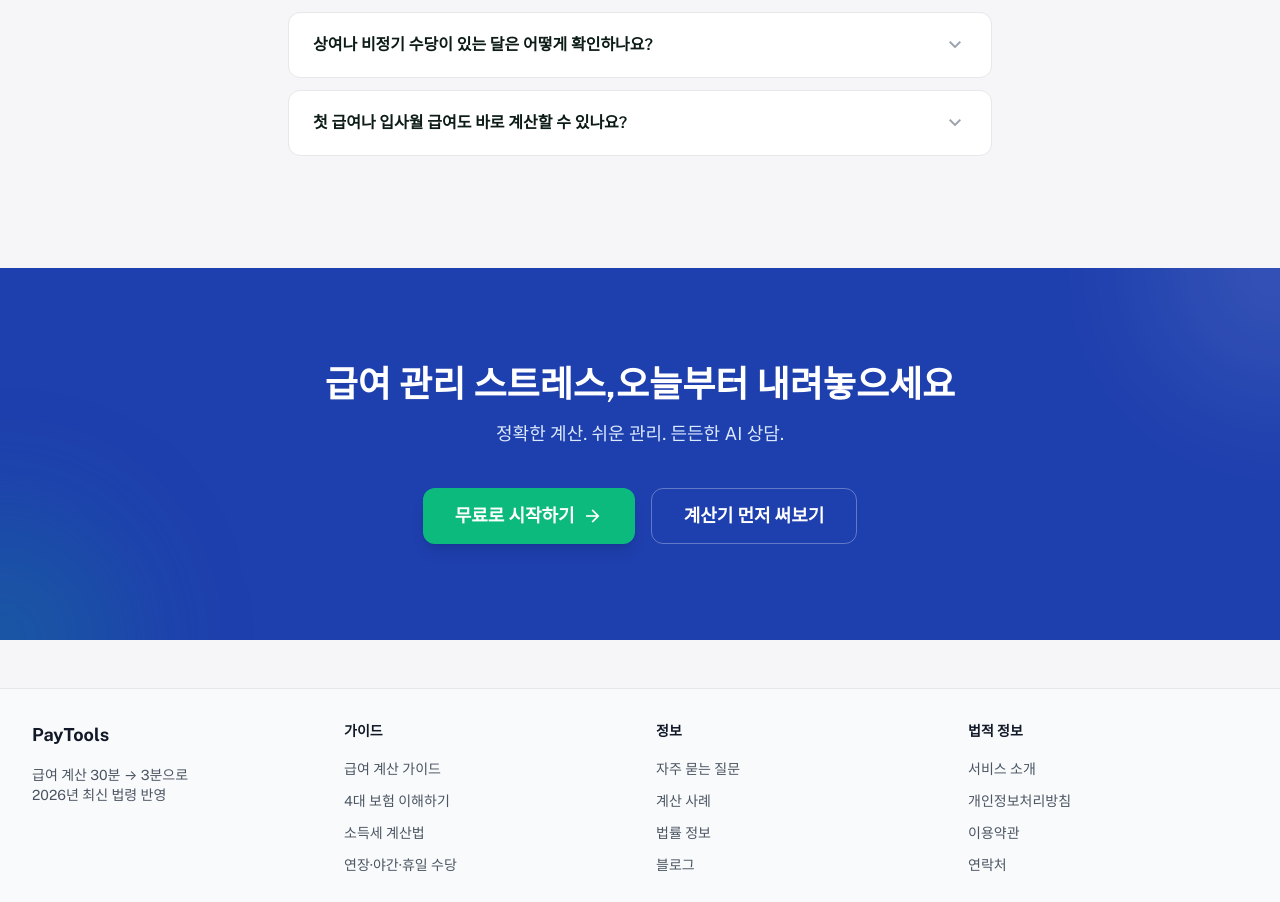
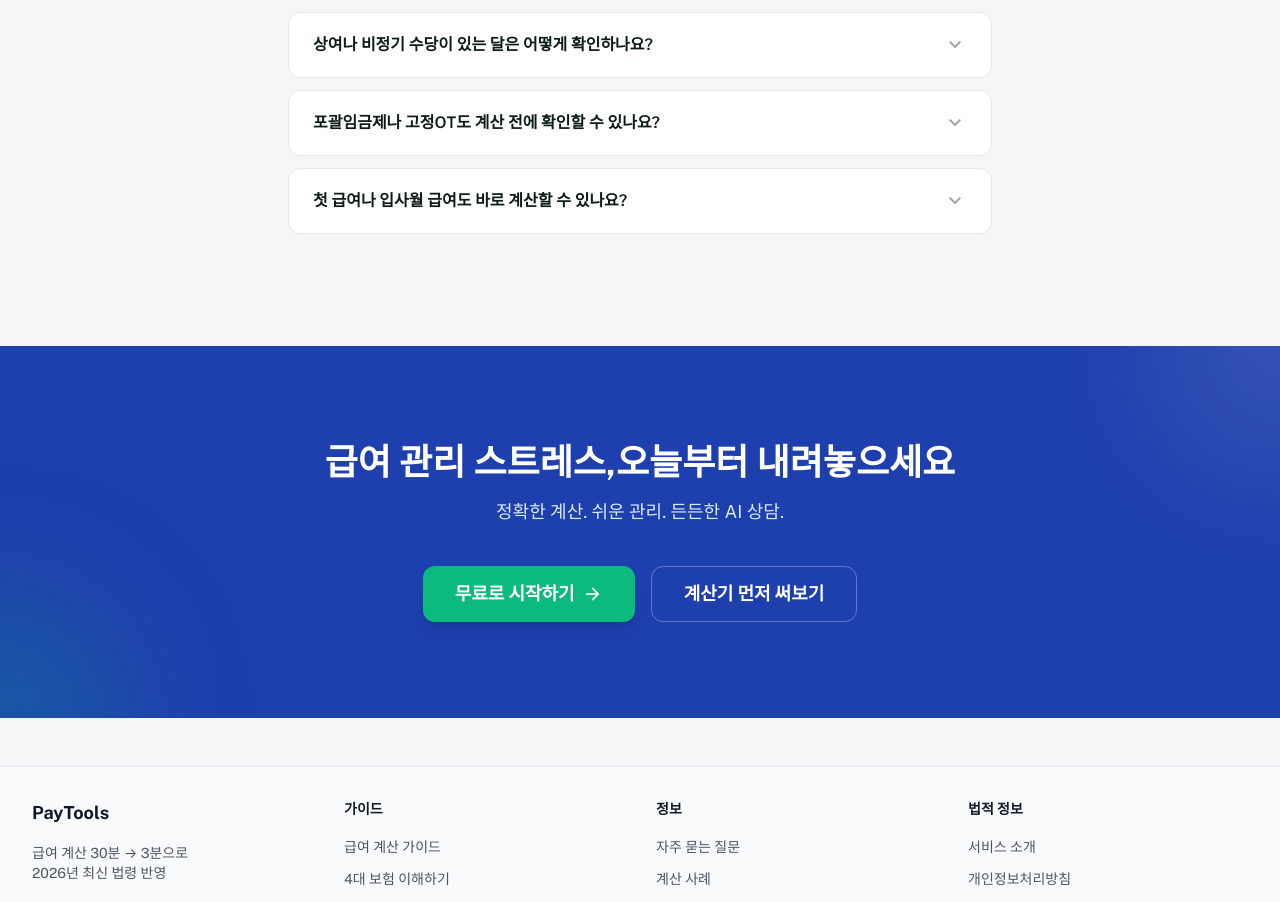
Before and after one commit to freenu0618/calcul, a React (Vite) app in the folder frontend/: page / in a window 1280 px wide. Shown: the part 9884-10786 px from the top of the page. Built offline with nearby package versions, Linux system fonts and the light colour scheme; no server answers.

Commit message:
improve: surface inclusive wage FAQ signals

```diff
--- a/frontend/src/pages/Guide/GuideFAQ.tsx
+++ b/frontend/src/pages/Guide/GuideFAQ.tsx
@@ -33,6 +33,11 @@ const FAQ_ITEMS: FAQItem[] = [
     category: '수당',
     q: '수당 체크박스(과세/비과세/통상임금)는 뭔가요?',
     a: '수당마다 4가지 속성을 설정합니다. "과세"는 소득세 부과 여부, "최저임금 산입"은 최저임금 충족 계산에 포함 여부, "고정"은 매월 정기 지급 여부, "통상임금 포함"은 연장·야간수당 계산의 기준이 되는지 여부입니다.',
+  },
+  {
+    category: '수당',
+    q: '포괄임금제나 고정OT는 어떻게 입력해야 하나요?',
+    a: '기본급과 고정 연장수당 또는 고정수당을 분리하고, 포함된 연장·야간·휴일근로 시간과 실제 초과근로 시간을 따로 확인하세요. 포함 시간이 불명확하거나 실제 근로시간이 고정OT 범위를 넘으면 PayTools 결과는 참고용 예상액으로 보고 근로계약서, 출퇴근 기록, 사업장 규모, 전문가 검토를 함께 확인하는 것이 안전합니다.',
   },
   {
     category: '보험·세금',
--- a/frontend/src/pages/Landing/FAQSection.tsx
+++ b/frontend/src/pages/Landing/FAQSection.tsx
@@ -65,6 +65,11 @@ const faqs: FAQItem[] = [
       '상여, 성과급, 식대, 차량보조금, 연구수당처럼 매월 다르거나 비과세 한도가 있는 항목은 기본급과 분리해 보세요. 지급월에는 과세 대상 금액, 비과세 한도, 원천징수 세액, 회사별 공제 방식이 달라질 수 있으므로 특정 월 예상액은 급여 계산기에서 다시 확인하고 실제 지급 전 전문가 검토로 분리하는 것이 안전합니다.',
   },
   {
+    question: '포괄임금제나 고정OT도 계산 전에 확인할 수 있나요?',
+    answer:
+      '가능하지만 기본급, 고정 연장수당 또는 고정수당, 포함된 연장·야간·휴일근로 시간, 실제 초과근로 시간을 먼저 분리해야 합니다. 포함 시간이 불명확하거나 실제 근로시간이 고정OT 범위를 넘는다면 PayTools 결과는 참고용 기준선으로 보고 근로계약서, 출퇴근 기록, 사업장 규모, 전문가 검토를 함께 확인하는 것이 안전합니다.',
+  },
+  {
     question: '첫 급여나 입사월 급여도 바로 계산할 수 있나요?',
     answer:
       '가능하지만 월 전체 급여로 단정하지 말고 정산 기간, 입사일, 실제 근무일과 근무시간, 주휴수당 대상 여부, 연장·야간·휴일근로, 4대보험 취득 시점을 먼저 나눠 입력하세요. 수습 감액이나 회사별 일할 계산 기준이 있으면 PayTools 결과는 참고용 기준선으로 보고 실제 지급 전 계약서와 전문가 검토를 함께 확인하는 것이 안전합니다.',
@@ -75,7 +80,7 @@ const faqSchema = {
   '@context': 'https://schema.org',
   '@type': 'FAQPage',
   inLanguage: 'ko-KR',
-  dateModified: '2026-08-27',
+  dateModified: '2026-08-28',
   mainEntity: faqs.map((f) => ({
     '@type': 'Question',
     name: f.question,
```
Also changed, not shown: frontend/public/llms.txt, 1 other file (tests, documents, lock files or other folders).
